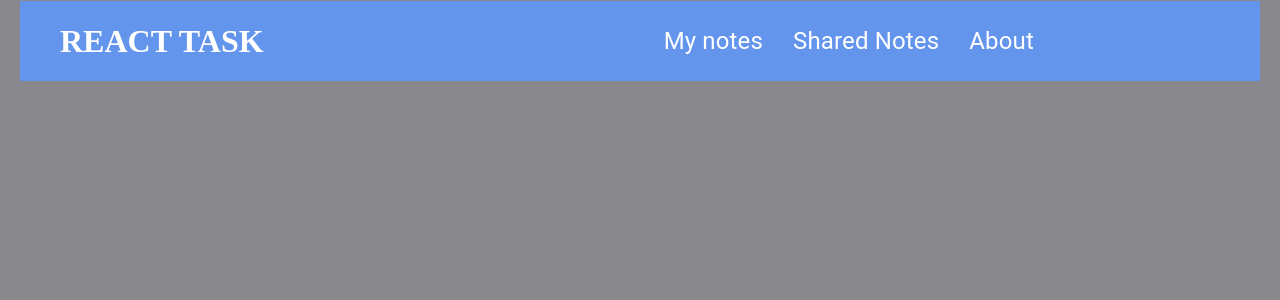
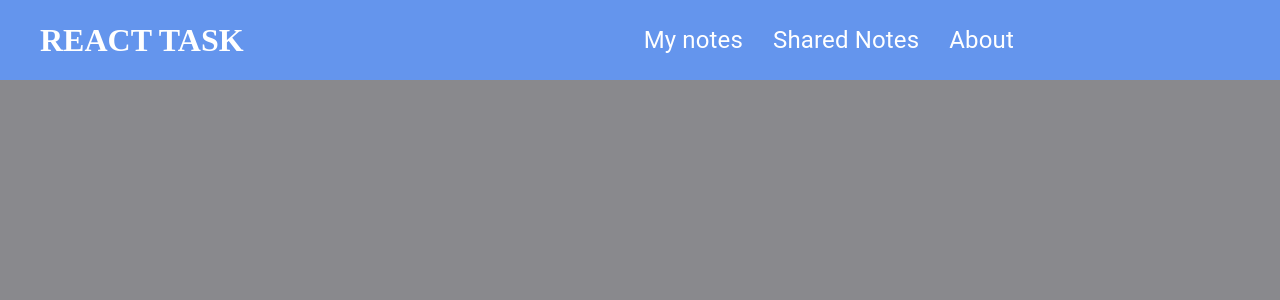
Before and after one commit to mikitapapok/react-task, a React (Create React App) app: page / in a window 1280 px wide. Shown: the top 300 px of the page. Built offline with nearby package versions, Linux system fonts and the light colour scheme.

Commit message:
fix issue with picked element and header

```diff
--- a/src/pages/myNotes/notes.jsx
+++ b/src/pages/myNotes/notes.jsx
@@ -44,7 +44,9 @@ const Notes = ({ condition }) => {
                 ? { ...todo, description: changeDescriptionInputValue }
                 : todo;
         });
+        const currentElement=changedTodoList.find(todo=>todo.id===element.id)
         setTodosFromLocalStorage(changedTodoList);
+        setComponentInfo(currentElement)
         closeModal();
     };
 
--- a/src/style/normalize.scss
+++ b/src/style/normalize.scss
@@ -5,7 +5,7 @@
 }
 
 .body {
-    padding: 1px 20px;
+
     width: 100%;
     height: 100%;
     background-color: #89898d;
```
Also changed, not shown: src/App.jsx (+7 -4 lines).
